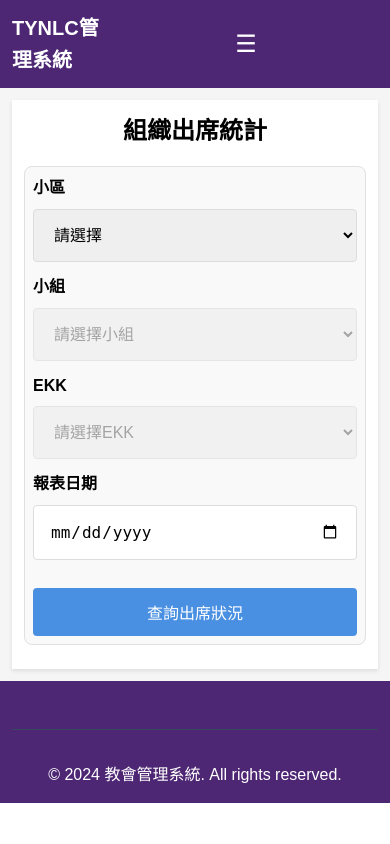
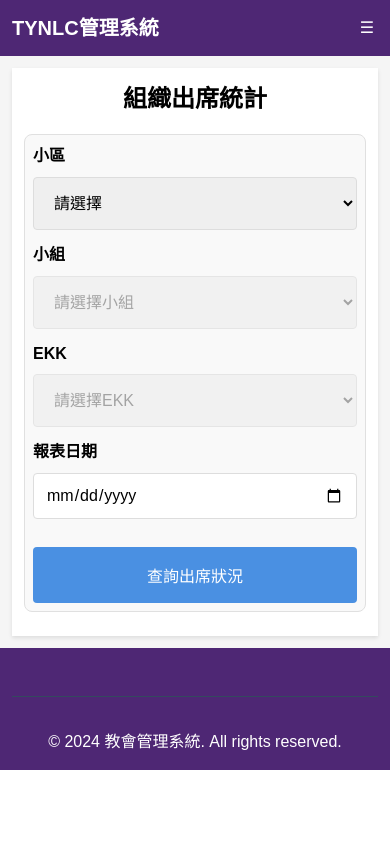
Before and after one commit to Orz3br4/NLC_Bot, a FastAPI app: page /attendance/query in a window 390 px wide. Run offline with FastAPI, Linux system fonts and the light colour scheme; data that the repository does not hold is empty.

Commit message:
Fix UI issues
1. Fix date input border overflow issue
2. Fix navigation button size being too large

```diff
--- a/user-service/src/assets/css/style.css
+++ b/user-service/src/assets/css/style.css
@@ -54,8 +54,11 @@ body {
     background: none;
     border: none;
     color: white;
-    font-size: 1.5rem;
+    font-size: 1.2rem;
     cursor: pointer;
+    padding: 0.5rem;
+    line-height: 1;
+    width: auto;
 }
 
 /* 主要內容區域樣式 */
@@ -98,6 +101,16 @@ body {
     padding: 0.75rem;
     border: 1px solid #ddd;
     border-radius: 4px;
+    box-sizing: border-box;
+}
+
+.form-group input[type="date"] {
+    width: 100%;
+    padding: 0.75rem;
+    border: 1px solid #ddd;
+    border-radius: 4px;
+    box-sizing: border-box;
+    font-family: inherit;
 }
 
 .error {
@@ -198,6 +211,7 @@ input, select {
     padding: 0.75rem;
     border: 1px solid #ddd;
     border-radius: 4px;
+    box-sizing: border-box;
 }
 
 button {
@@ -317,7 +331,7 @@ button:hover {
         font-size: 16px;
     }
 
-    button {
+    button:not(.nav-toggle) {
         padding: 1rem;
         font-size: 16px;
     }
@@ -367,6 +381,11 @@ button:hover {
         font-size: 1.25rem;
     }
 
+    .nav-toggle {
+        font-size: 1rem;
+        padding: 0.25rem;
+    }
+
     .main-content {
         padding: 0.75rem;
     }
```
